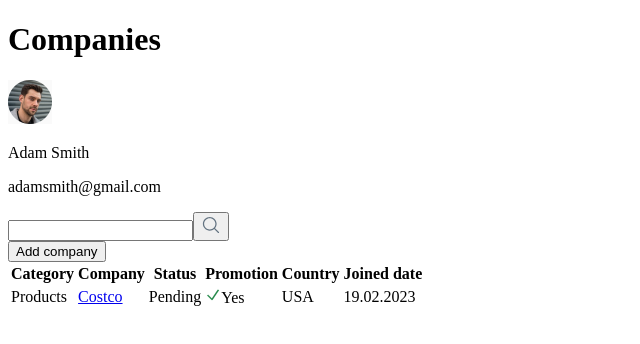
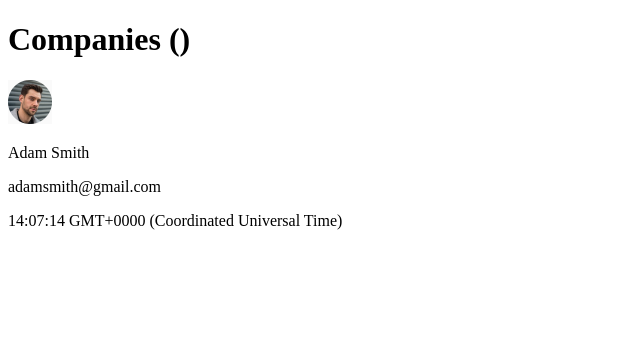
Before and after one commit to irapanch/next-crm-truscape, a Next.js app: page /companies in a window 1280 px wide. Shown: the top 344 px of the page, without its empty margins (0-640 px from the left). Built offline with nearby package versions, Linux system fonts and the light colour scheme; no server answers.

Commit message:
Dynamic Routing

```diff
--- a/src/app/companies/[id]/page.tsx
+++ b/src/app/companies/[...id]/page.tsx
@@ -3,17 +3,17 @@
 
 
 export interface PageProps {
-  params: {id: string}
+  params: {id: string[]}
 }
 
-export function generateStaticParams(){
-  return [{id: '1'}, {id: '2'}, {id: '3'},]
-}
+// export function generateStaticParams(){
+//   return [{id: '1'}, {id: '2'}, {id: '3'},]
+// }
 
 export default function Page({params}: PageProps) {
   return (
     <>
-      <Header>Companies ({params.id})</Header>
+      <Header>Companies ({String(params.id)})</Header>
       <p>{new Date().toTimeString()}</p>
     </>
   );
```
